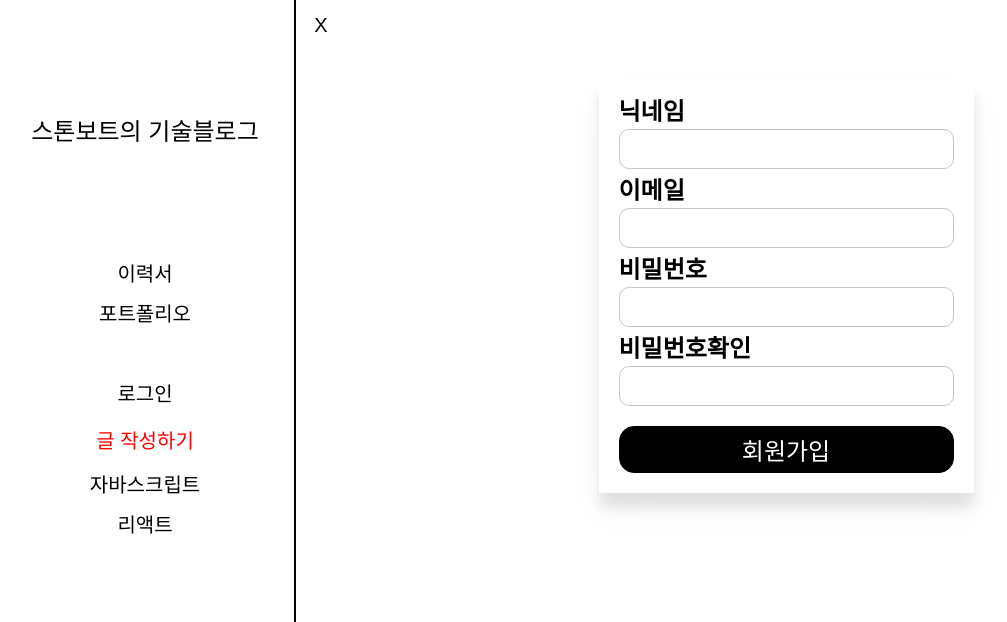
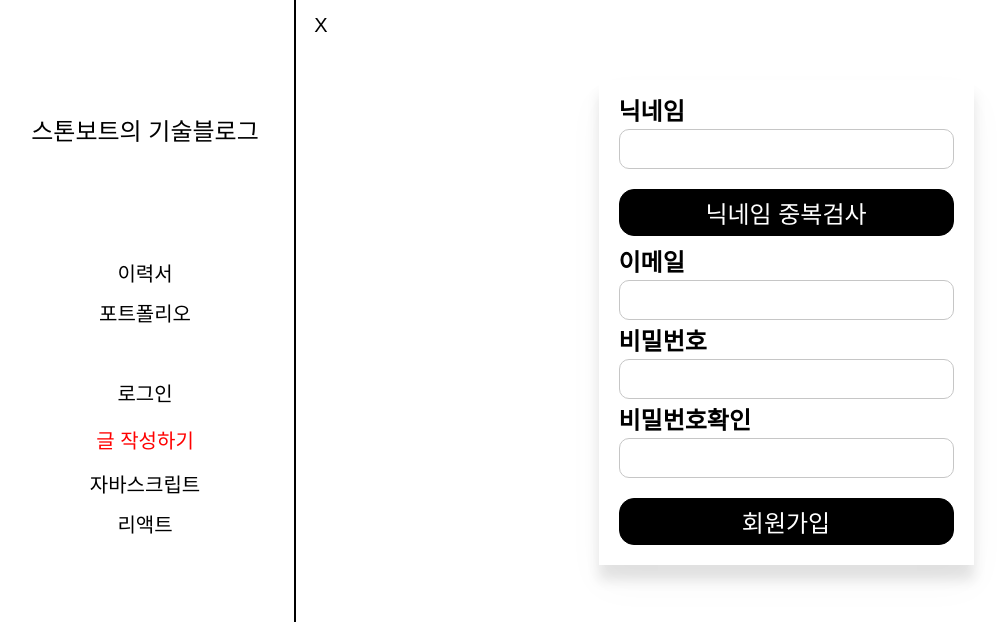
Before and after one commit to tood21/JTB_-, a React (Create React App) app in the folder frontend/: page /register in a window 1280 px wide. Shown: the top 622 px of the page, without its empty margins (4-1011 px from the left). Built offline with nearby package versions, Linux system fonts and the light colour scheme; no server answers; a web font is replaced by a local one; what @looop/quill-image-resize-module-react would draw is missing.

Commit message:
닉네임 중복 체크 기능 추가

```diff
--- a/frontend/src/pages/PostDetailPage.js
+++ b/frontend/src/pages/PostDetailPage.js
@@ -62,7 +62,9 @@ const PostDetailPage = () => {
             <Title>{postData.title}</Title>
             <PostInfoDiv>
               <PostInfo color={palette.orange}>{postData.category}</PostInfo>
-              <PostInfo color={palette.gray}></PostInfo>
+              <PostInfo color={palette.gray}>
+                {dateChanger(postData.publishedDate)}
+              </PostInfo>
               <PostInfo color='black'>
                 작성자 : {postData.author.displayName}
               </PostInfo>
--- a/frontend/src/pages/Register.js
+++ b/frontend/src/pages/Register.js
@@ -10,6 +10,8 @@ const Register = () => {
   const [email, setEmail] = useState("");
   const [password, setpassword] = useState("");
   const [passwordConfirm, setPasswordConfirm] = useState("");
+  const [nicknameCheck, setNicknameCheck] = useState(false);
+  const [ninknameCheckMessage, setNicknameCheckMessage] = useState("");
 
   const registerHandler = async (e) => {
     e.preventDefault();
@@ -20,6 +22,9 @@ const Register = () => {
     }
     if (!(password.length > 5)) {
       return alert("비밀번호는 6자 이상 입력해주세요!");
+    }
+    if (!nicknameCheck) {
+      return alert("닉네임 중복검사를 진행해 주세요.");
     }
 
     if (password !== passwordConfirm) {
@@ -47,6 +52,26 @@ const Register = () => {
       });
     }
   };
+  const nicknameCheckHandler = (e) => {
+    e.preventDefault();
+    if (!nickname) {
+      alert("닉네임을 입력해주세요");
+    }
+    let body = {
+      displayName: nickname,
+    };
+    axios.post("/api/user/namecheck", body).then((response) => {
+      if (response.data.success) {
+        if (response.data.check) {
+          setNicknameCheck(true);
+          setNicknameCheckMessage("사용가능한 닉네임입니다.");
+        } else {
+          setNicknameCheck(false);
+          setNicknameCheckMessage("사용불가능한 닉네임입니다.");
+        }
+      }
+    });
+  };
 
   return (
     <LoginDiv>
@@ -56,17 +81,24 @@ const Register = () => {
           id='nickname'
           type='name'
           value={nickname}
+          disabled={nicknameCheck}
           onChange={(e) => {
             setNickname(e.currentTarget.value);
           }}
         />
-        {/* <button
+        {nicknameCheck ? (
+          <p style={{ color: "red" }}>{ninknameCheckMessage}</p>
+        ) : (
+          <p style={{ color: "blue" }}>{ninknameCheckMessage}</p>
+        )}
+        <button
+          style={{ marginBottom: "15px" }}
           onClick={(e) => {
-            NameCheckFunc(e);
+            nicknameCheckHandler(e);
           }}
         >
           닉네임 중복검사
-        </button> */}
+        </button>
         <label>이메일</label>
         <input
           type='email'
```
Also changed, not shown: 1 other file (tests, documents, lock files or other folders).
